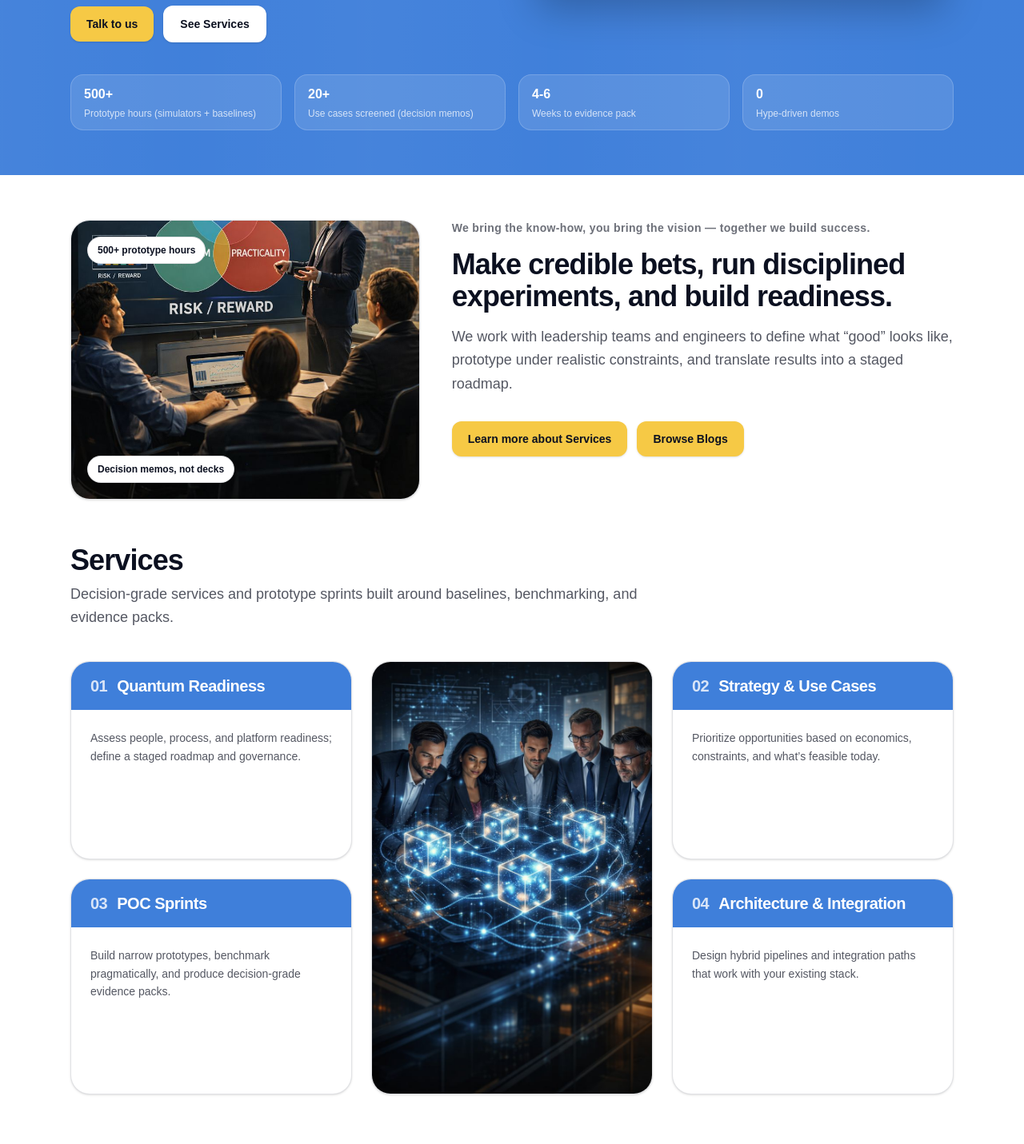
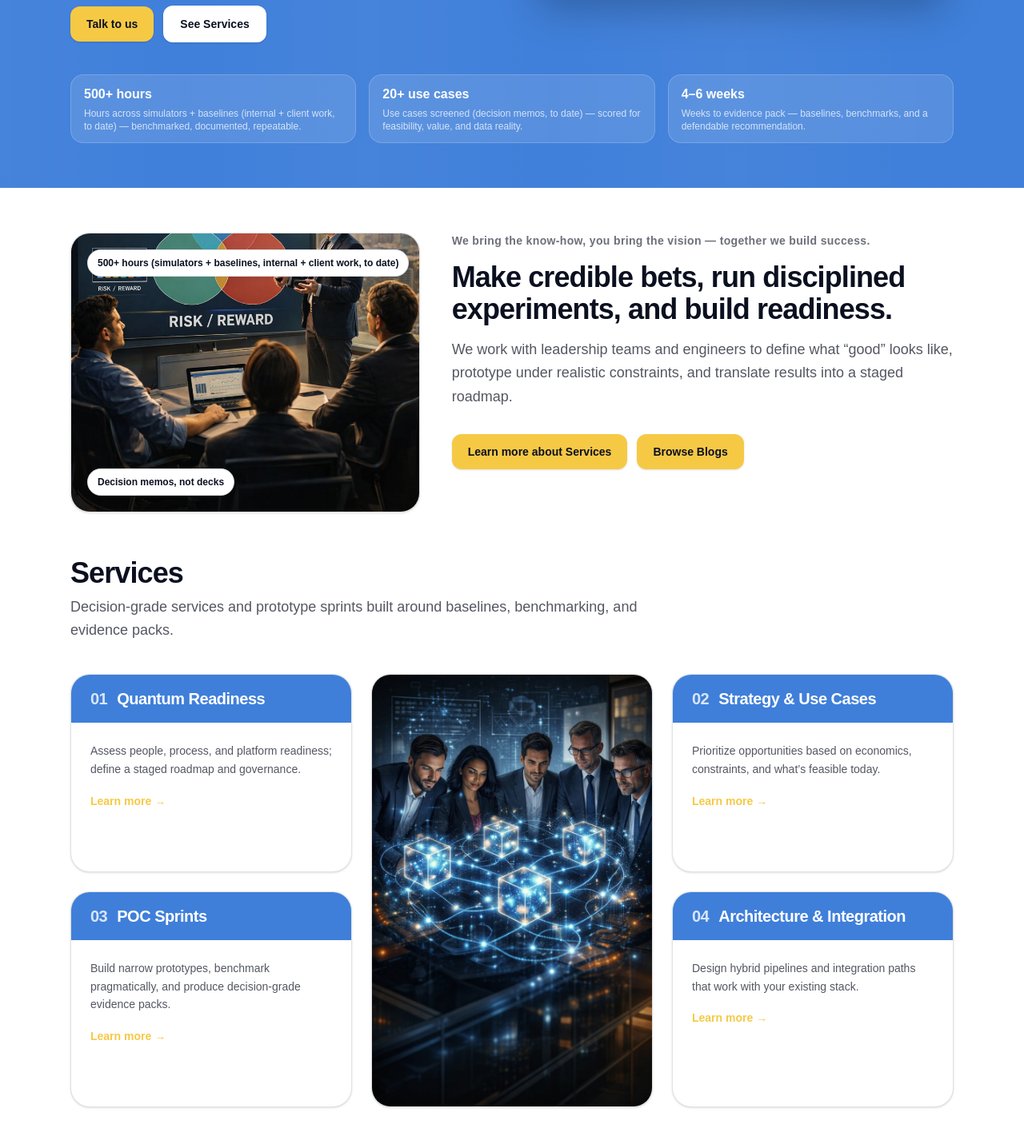
Before and after one commit to CloudKarya/q_prac, a Next.js app: page / in a window 1280 px wide. Shown: the part 579-2010 px from the top of the page at 80% size. Built offline with nearby package versions, Linux system fonts and the light colour scheme; no server answers.

Commit message:
added case studies

```diff
--- a/src/app/page.tsx
+++ b/src/app/page.tsx
@@ -72,11 +72,16 @@ export default function HomePage() {
             </div>
           </div>
 
-          <div className="mt-10 grid grid-cols-2 gap-4 sm:grid-cols-4">
-            <KpiPill value="500+" label="Prototype hours (simulators + baselines)" />
-                <KpiPill value="20+" label="Use cases screened (decision memos)" />
-            <KpiPill value="4-6" label="Weeks to evidence pack" />
-            <KpiPill value="0" label="Hype-driven demos" />
+          <div className="mt-10 grid grid-cols-2 gap-4 sm:grid-cols-3">
+            <KpiPill
+              value="500+ hours"
+              label="Hours across simulators + baselines (internal + client work, to date) — benchmarked, documented, repeatable."
+            />
+            <KpiPill
+              value="20+ use cases"
+              label="Use cases screened (decision memos, to date) — scored for feasibility, value, and data reality."
+            />
+            <KpiPill value="4–6 weeks" label="Weeks to evidence pack — baselines, benchmarks, and a defendable recommendation." />
           </div>
         </div>
       </section>
@@ -97,7 +102,7 @@ export default function HomePage() {
                 </div>
 
                 <div className="absolute left-5 top-5 rounded-full border border-surface-border bg-surface px-3 py-2 text-xs font-semibold">
-                  500+ prototype hours
+                  500+ hours (simulators + baselines, internal + client work, to date)
                 </div>
                 <div className="absolute left-5 bottom-5 rounded-full border border-surface-border bg-surface px-3 py-2 text-xs font-semibold">
                   Decision memos, not decks
@@ -151,6 +156,7 @@ export default function HomePage() {
               num="01"
               title="Quantum Readiness"
               desc="Assess people, process, and platform readiness; define a staged roadmap and governance."
+              href="/services/quantum-readiness"
             />
             <div className="relative overflow-hidden rounded-3xl border border-surface-border bg-surface shadow-sm md:row-span-2">
               <div className="relative h-full min-h-[340px] md:min-h-[540px]">
@@ -166,16 +172,19 @@ export default function HomePage() {
               num="02"
               title="Strategy & Use Cases"
               desc="Prioritize opportunities based on economics, constraints, and what’s feasible today."
+              href="/services/strategy-use-cases"
             />
             <ServiceCard
               num="03"
               title="POC Sprints"
               desc="Build narrow prototypes, benchmark pragmatically, and produce decision-grade evidence packs."
+              href="/services/poc-sprints"
             />
             <ServiceCard
               num="04"
               title="Architecture & Integration"
               desc="Design hybrid pipelines and integration paths that work with your existing stack."
+              href="/services/architecture-integration"
             />
           </div>
         </div>
@@ -362,17 +371,35 @@ function KpiPill({ value, label }: { value: string; label: string }) {
   );
 }
 
-function ServiceCard({ num, title, desc }: { num: string; title: string; desc: string }) {
+function ServiceCard({
+  num,
+  title,
+  desc,
+  href,
+}: {
+  num: string;
+  title: string;
+  desc: string;
+  href: string;
+}) {
   return (
-    <div className="overflow-hidden rounded-3xl border border-surface-border bg-surface shadow-sm">
+    <div className="overflow-hidden rounded-3xl border border-surface-border bg-surface shadow-sm transition-shadow hover:shadow-md">
       <div className="bg-background px-6 py-4">
-        <div className="text-xl font-semibold tracking-tight text-white">
+        <Link href={href} className="block text-xl font-semibold tracking-tight text-white focus:outline-none">
           <span className="mr-3 text-white/80">{num}</span>
           {title}
-        </div>
+        </Link>
       </div>
       <div className="p-6">
         <div className="text-sm leading-relaxed text-surface-foreground/70">{desc}</div>
+        <div className="mt-4">
+          <Link
+            href={href}
+            className="inline-flex items-center text-sm font-semibold text-accent hover:underline"
+          >
+            Learn more →
+          </Link>
+        </div>
       </div>
     </div>
   );
--- a/src/app/pricing/page.tsx
+++ /dev/null
@@ -1,10 +0,0 @@
-export default function PricingPage() {
-  return (
-    <main className="min-h-screen bg-background text-foreground p-6">
-      <h1 className="text-2xl font-semibold">Pricing</h1>
-      <p className="mt-2 text-sm text-foreground/80">
-        This is the /pricing route.
-      </p>
-    </main>
-  );
-}
--- a/src/app/sitemap.ts
+++ b/src/app/sitemap.ts
@@ -27,7 +27,6 @@ export default function sitemap(): MetadataRoute.Sitemap {
     { url: `${base}/learning/landscape`, lastModified: now, changeFrequency: "monthly", priority: 0.7 },
     { url: `${base}/learning/q-day`, lastModified: now, changeFrequency: "monthly", priority: 0.7 },
     { url: `${base}/tutorials`, lastModified: now, changeFrequency: "weekly", priority: 0.8 },
-    { url: `${base}/pricing`, lastModified: now, changeFrequency: "monthly", priority: 0.6 },
     { url: `${base}/about`, lastModified: now, changeFrequency: "monthly", priority: 0.5 },
     { url: `${base}/contact`, lastModified: now, changeFrequency: "monthly", priority: 0.5 },
     { url: `${base}/privacy`, lastModified: now, changeFrequency: "yearly", priority: 0.2 },
--- a/src/components/SiteFooter.tsx
+++ b/src/components/SiteFooter.tsx
@@ -29,11 +29,6 @@ export function SiteFooter() {
               <li>
                 <Link className="hover:text-foreground" href="/services">
                   Services
-                </Link>
-              </li>
-              <li>
-                <Link className="hover:text-foreground" href="/pricing">
-                  Pricing
                 </Link>
               </li>
             </ul>
```
